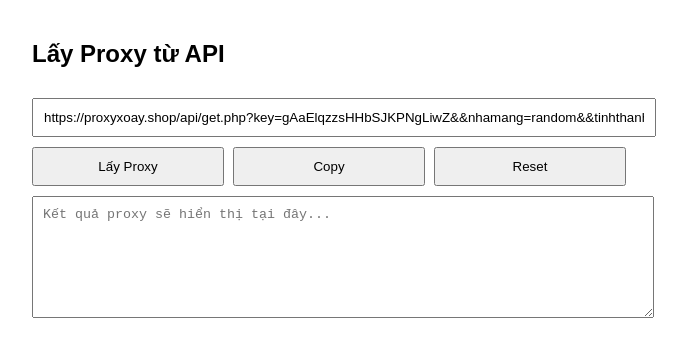
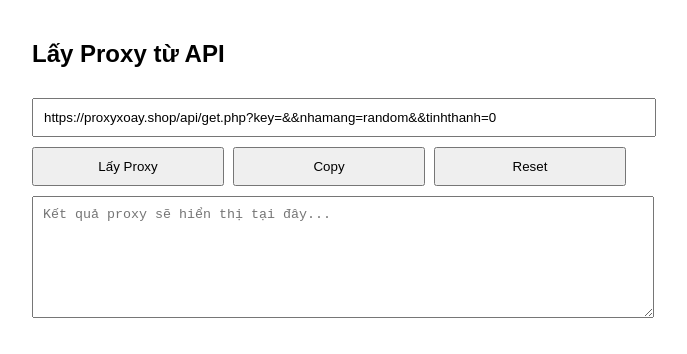
Before and after one commit to Phong-1206/api_proxy, a plain HTML site: page index.html in a window 1280 px wide. Shown: the whole page, without its empty margins (308-995 px from the left). Drawn offline with Linux system fonts and the light colour scheme.

Commit message:
Update index.html

```diff
--- a/index.html
+++ b/index.html
@@ -14,7 +14,7 @@
 </head>
 <body>
   <h2>Lấy Proxy từ API</h2>
-  <input type="text" id="apiUrl" placeholder="Nhập link API" value="https://proxyxoay.shop/api/get.php?key=gAaElqzzsHHbSJKPNgLiwZ&&nhamang=random&&tinhthanh=0">
+  <input type="text" id="apiUrl" placeholder="Nhập link API" value="https://proxyxoay.shop/api/get.php?key=&&nhamang=random&&tinhthanh=0">
   <div style="display: flex; justify-content: space-between;">
     <button onclick="getProxy()">Lấy Proxy</button>
     <button onclick="copyData()">Copy</button>
```
